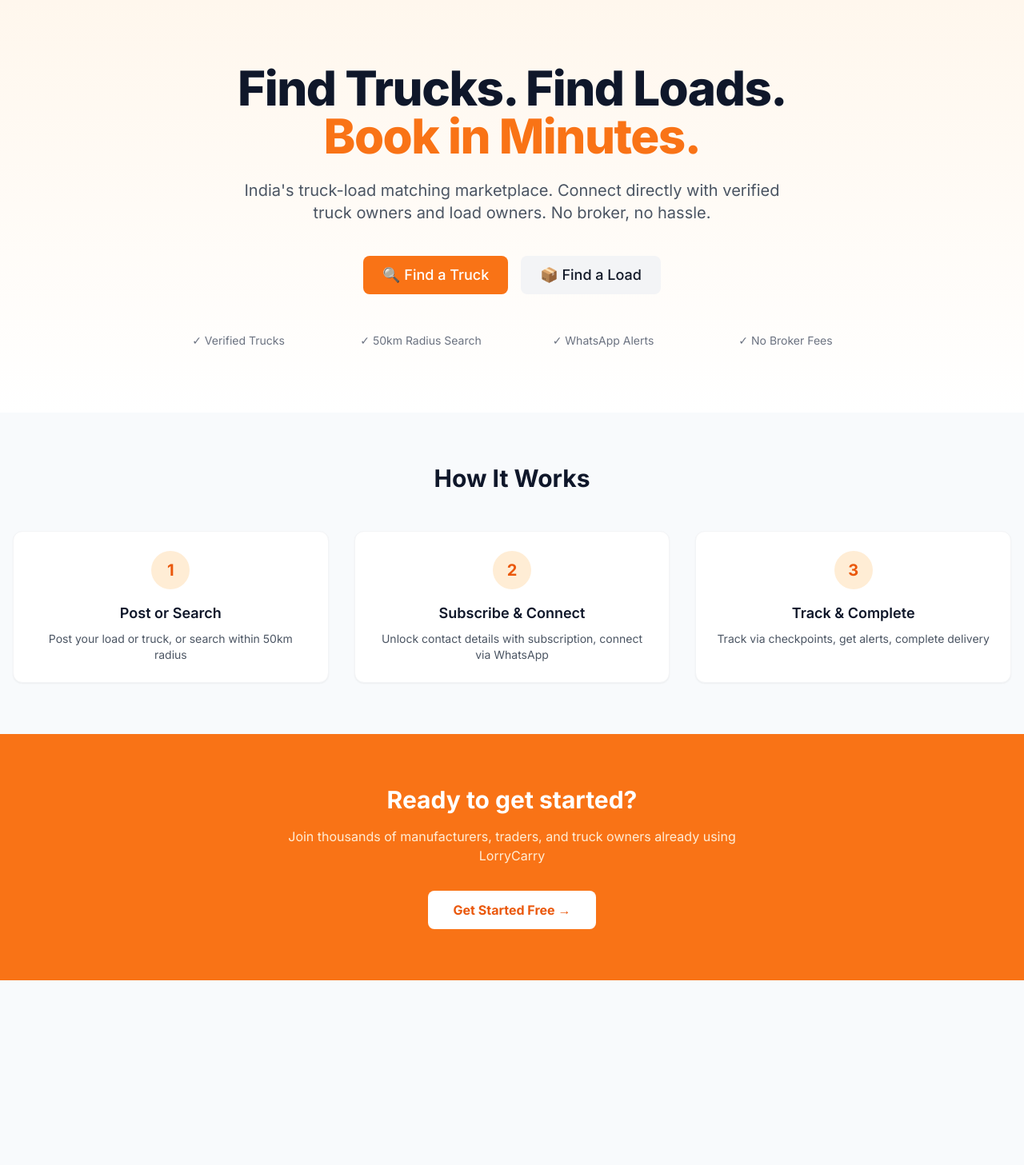
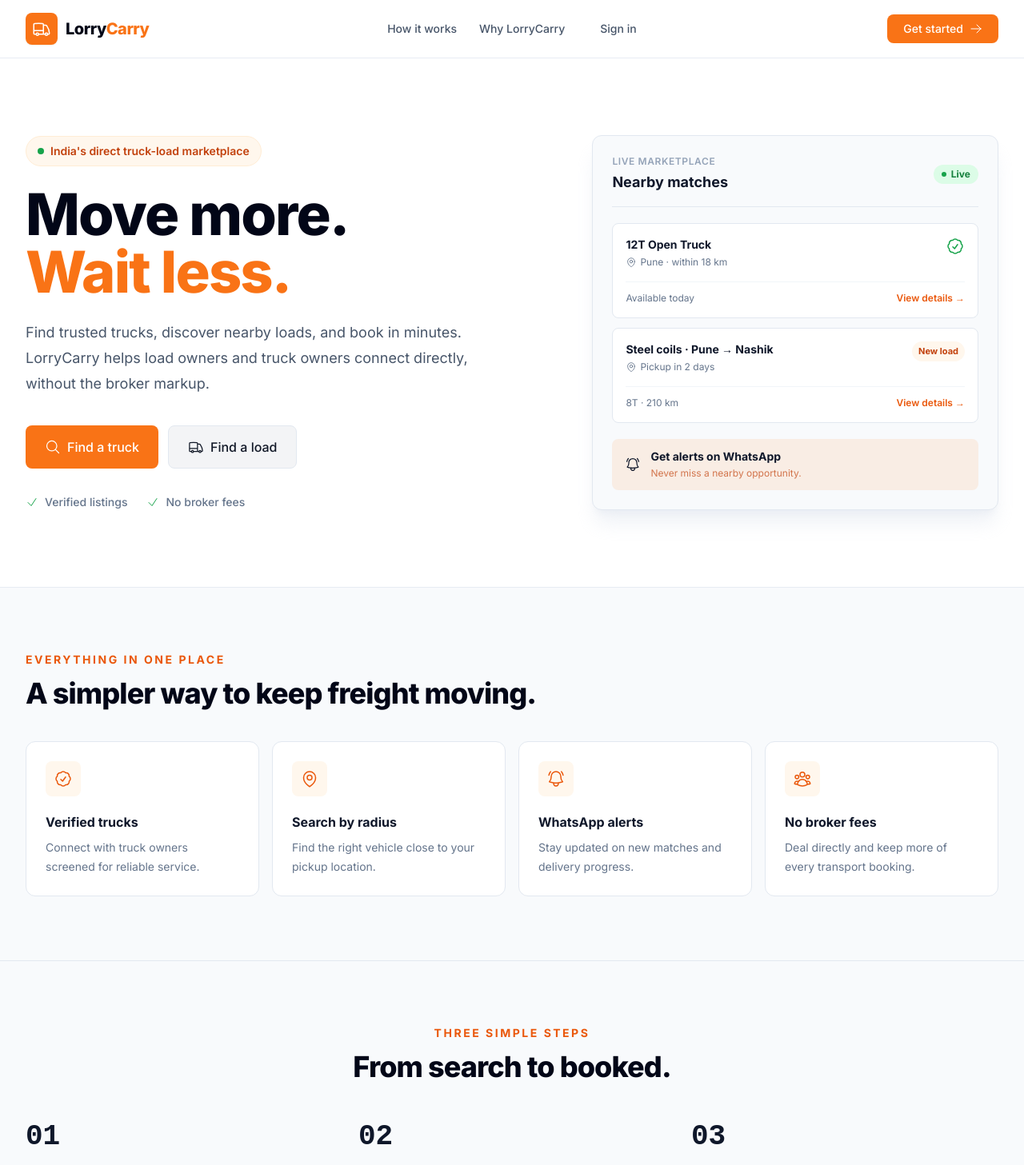
Before and after one commit to ghabilaadithyaa624/lorry_services, a Next.js app in the folder apps/web/: page / in a window 1280 px wide. Shown: the top 1457 px of the page at 80% size. Before the commit the page ends 1226 px from the top, so only its background shows below. Built offline with nearby package versions, Linux system fonts and the light colour scheme.

Commit message:
feat: add PostCSS config and update HomePage layout with new icons and benefits
Co-authored-by: GHABILAADITHYAA624 <133510254+ghabilaadithyaa624@users.noreply.github.com>

```diff
--- /dev/null
+++ b/apps/web/postcss.config.js
@@ -0,0 +1,6 @@
+module.exports = {
+  plugins: {
+    tailwindcss: {},
+    autoprefixer: {},
+  },
+}
--- a/apps/web/src/app/page.tsx
+++ b/apps/web/src/app/page.tsx
@@ -1,85 +1,106 @@
 import Link from 'next/link'
+import {
+  ArrowRightIcon,
+  BellAlertIcon,
+  CheckBadgeIcon,
+  CheckIcon,
+  MapPinIcon,
+  MagnifyingGlassIcon,
+  TruckIcon,
+  UserGroupIcon,
+} from '@heroicons/react/24/outline'
+
+const benefits = [
+  { icon: CheckBadgeIcon, title: 'Verified trucks', text: 'Connect with truck owners screened for reliable service.' },
+  { icon: MapPinIcon, title: 'Search by radius', text: 'Find the right vehicle close to your pickup location.' },
+  { icon: BellAlertIcon, title: 'WhatsApp alerts', text: 'Stay updated on new matches and delivery progress.' },
+  { icon: UserGroupIcon, title: 'No broker fees', text: 'Deal directly and keep more of every transport booking.' },
+]
+
+const steps = [
+  { number: '01', title: 'Post or search', text: 'Tell us what you need moved, or find an available truck near you.' },
+  { number: '02', title: 'Connect directly', text: 'Review the details, unlock contact, and chat with the right match.' },
+  { number: '03', title: 'Move with confidence', text: 'Track checkpoints and keep everyone aligned until delivery.' },
+]
 
 export default function HomePage() {
   return (
-    <main className="min-h-screen">
-      {/* Hero */}
-      <section className="relative bg-gradient-to-b from-orange-50 to-white dark:from-gray-900 dark:to-background-dark py-20 px-4 sm:px-6 lg:px-8">
-        <div className="max-w-7xl mx-auto text-center">
-          <h1 className="text-4xl sm:text-6xl font-extrabold tracking-tight mb-6">
-            Find Trucks. Find Loads.
-            <span className="block text-primary-500">Book in Minutes.</span>
-          </h1>
+    <main className="min-h-screen overflow-hidden bg-background-light dark:bg-background-dark">
+      <header className="border-b border-slate-200/80 bg-white/90 backdrop-blur dark:border-gray-800 dark:bg-gray-950/90">
+        <div className="mx-auto flex max-w-7xl items-center justify-between px-5 py-4 sm:px-8">
+          <Link href="/" className="flex items-center gap-2.5" aria-label="LorryCarry home">
+            <span className="flex w-10 h-10 items-center justify-center rounded-button bg-primary-500 text-white shadow-sm">
+              <TruckIcon className="w-6 h-6" aria-hidden="true" />
+            </span>
+            <span className="text-xl font-extrabold tracking-tight text-slate-950 dark:text-white">Lorry<span className="text-primary-500">Carry</span></span>
+          </Link>
+          <nav className="hidden items-center gap-7 text-sm font-medium text-slate-600 md:flex dark:text-gray-300" aria-label="Main navigation">
+            <a href="#how-it-works" className="transition-colors hover:text-primary-600">How it works</a>
+            <a href="#benefits" className="transition-colors hover:text-primary-600">Why LorryCarry</a>
+            <Link href="/login" className="rounded-button px-4 py-2 transition-colors hover:bg-primary-50 hover:text-primary-600 dark:hover:bg-gray-900">Sign in</Link>
+          </nav>
+          <Link href="/role-select" className="btn-primary inline-flex items-center gap-2 px-4 py-2 text-sm sm:px-5">
+            Get started <ArrowRightIcon className="w-4 h-4" aria-hidden="true" />
+          </Link>
+        </div>
+      </header>
 
-          <p className="max-w-2xl mx-auto text-lg sm:text-xl text-gray-600 dark:text-gray-300 mb-10">
-            India's truck-load matching marketplace. Connect directly with verified truck owners
-            and load owners. No broker, no hassle.
-          </p>
-
-          <div className="flex flex-col sm:flex-row gap-4 justify-center mb-12">
-            <Link href="/search?type=truck" className="btn-primary text-lg">
-              🔍 Find a Truck
-            </Link>
-            <Link href="/search?type=load" className="btn-secondary text-lg">
-              📦 Find a Load
-            </Link>
+      <section className="relative border-b border-slate-200/80 bg-white dark:border-gray-800 dark:bg-gray-950">
+        <div className="mx-auto grid max-w-7xl items-center gap-12 px-5 py-16 sm:px-8 sm:py-20 lg:grid-cols-[1.05fr_0.95fr] lg:gap-20 lg:py-24">
+          <div>
+            <div className="mb-6 inline-flex items-center gap-2 rounded-full border border-primary-100 bg-primary-50 px-3.5 py-2 text-sm font-semibold text-primary-700 dark:border-primary-700/30 dark:bg-primary-500/10 dark:text-primary-300">
+              <span className="w-2 h-2 rounded-full bg-verified" aria-hidden="true" /> India&apos;s direct truck-load marketplace
+            </div>
+            <h1 className="max-w-2xl text-balance text-5xl font-extrabold leading-[1.08] tracking-tight text-slate-950 sm:text-6xl lg:text-7xl dark:text-white">
+              Move more.<br /><span className="text-primary-500">Wait less.</span>
+            </h1>
+            <p className="mt-6 max-w-xl text-pretty text-lg leading-8 text-slate-600 dark:text-gray-300">
+              Find trusted trucks, discover nearby loads, and book in minutes. LorryCarry helps load owners and truck owners connect directly, without the broker markup.
+            </p>
+            <div className="mt-9 flex flex-col gap-3 sm:flex-row">
+              <Link href="/search?type=truck" className="btn-primary inline-flex items-center justify-center gap-2 px-6 py-3.5">
+                <MagnifyingGlassIcon className="w-5 h-5" aria-hidden="true" /> Find a truck
+              </Link>
+              <Link href="/search?type=load" className="btn-secondary inline-flex items-center justify-center gap-2 border border-slate-200 px-6 py-3.5 dark:border-gray-700 dark:bg-gray-900 dark:text-gray-100 dark:hover:bg-gray-800">
+                <TruckIcon className="w-5 h-5" aria-hidden="true" /> Find a load
+              </Link>
+            </div>
+            <div className="mt-8 flex flex-wrap items-center gap-x-6 gap-y-3 text-sm font-medium text-slate-500 dark:text-gray-400">
+              <span className="inline-flex items-center gap-2"><CheckIcon className="w-4 h-4 text-verified" aria-hidden="true" /> Verified listings</span>
+              <span className="inline-flex items-center gap-2"><CheckIcon className="w-4 h-4 text-verified" aria-hidden="true" /> No broker fees</span>
+            </div>
           </div>
 
-          <div className="grid grid-cols-2 md:grid-cols-4 gap-4 max-w-4xl mx-auto text-sm text-gray-500 dark:text-gray-400">
-            <div>✓ Verified Trucks</div>
-            <div>✓ 50km Radius Search</div>
-            <div>✓ WhatsApp Alerts</div>
-            <div>✓ No Broker Fees</div>
+          <div className="relative lg:pl-8">
+            <div className="rounded-card border border-slate-200 bg-slate-50 p-4 shadow-xl shadow-slate-200/60 sm:p-6 dark:border-gray-800 dark:bg-gray-900 dark:shadow-black/20">
+              <div className="flex items-center justify-between border-b border-slate-200 pb-4 dark:border-gray-800">
+                <div><p className="text-xs font-semibold uppercase tracking-wider text-slate-400">Live marketplace</p><p className="mt-1 text-lg font-bold text-slate-900 dark:text-white">Nearby matches</p></div>
+                <span className="inline-flex items-center gap-1.5 rounded-full bg-green-100 px-2.5 py-1 text-xs font-bold text-green-700 dark:bg-green-500/10 dark:text-green-400"><span className="w-1.5 h-1.5 rounded-full bg-verified" /> Live</span>
+              </div>
+              <div className="mt-5 rounded-button border border-slate-200 bg-white p-4 dark:border-gray-700 dark:bg-gray-950">
+                <div className="flex items-start justify-between gap-4"><div><p className="text-sm font-bold text-slate-900 dark:text-white">12T Open Truck</p><p className="mt-1 flex items-center gap-1 text-xs text-slate-500"><MapPinIcon className="size-3.5" /> Pune · within 18 km</p></div><CheckBadgeIcon className="w-6 h-6 text-verified" /></div>
+                <div className="mt-4 flex items-center justify-between border-t border-slate-100 pt-3 text-xs dark:border-gray-800"><span className="text-slate-500">Available today</span><span className="font-semibold text-primary-600">View details →</span></div>
+              </div>
+              <div className="mt-3 rounded-button border border-slate-200 bg-white p-4 dark:border-gray-700 dark:bg-gray-950">
+                <div className="flex items-start justify-between gap-4"><div><p className="text-sm font-bold text-slate-900 dark:text-white">Steel coils · Pune → Nashik</p><p className="mt-1 flex items-center gap-1 text-xs text-slate-500"><MapPinIcon className="size-3.5" /> Pickup in 2 days</p></div><span className="rounded-full bg-primary-50 px-2 py-1 text-[11px] font-bold text-primary-700 dark:bg-primary-500/10 dark:text-primary-300">New load</span></div>
+                <div className="mt-4 flex items-center justify-between border-t border-slate-100 pt-3 text-xs dark:border-gray-800"><span className="text-slate-500">8T · 210 km</span><span className="font-semibold text-primary-600">View details →</span></div>
+              </div>
+              <div className="mt-5 flex items-center gap-3 rounded-button bg-primary-500/10 px-4 py-3 text-sm text-primary-800 dark:text-primary-200"><BellAlertIcon className="w-5 h-5 shrink-0" /><span><strong>Get alerts on WhatsApp</strong><br /><span className="text-xs text-primary-700/70 dark:text-primary-300/70">Never miss a nearby opportunity.</span></span></div>
+            </div>
           </div>
         </div>
       </section>
 
-      {/* How it Works */}
-      <section className="py-16 px-4 max-w-7xl mx-auto">
-        <h2 className="text-3xl font-bold text-center mb-12">How It Works</h2>
-        <div className="grid md:grid-cols-3 gap-8">
-          <div className="card p-6 text-center">
-            <div className="w-12 h-12 bg-primary-100 text-primary-600 rounded-full flex items-center justify-center font-bold text-xl mx-auto mb-4">
-              1
-            </div>
-            <h3 className="font-semibold text-lg mb-2">Post or Search</h3>
-            <p className="text-gray-600 dark:text-gray-400 text-sm">
-              Post your load or truck, or search within 50km radius
-            </p>
-          </div>
-
-          <div className="card p-6 text-center">
-            <div className="w-12 h-12 bg-primary-100 text-primary-600 rounded-full flex items-center justify-center font-bold text-xl mx-auto mb-4">
-              2
-            </div>
-            <h3 className="font-semibold text-lg mb-2">Subscribe & Connect</h3>
-            <p className="text-gray-600 dark:text-gray-400 text-sm">
-              Unlock contact details with subscription, connect via WhatsApp
-            </p>
-          </div>
-
-          <div className="card p-6 text-center">
-            <div className="w-12 h-12 bg-primary-100 text-primary-600 rounded-full flex items-center justify-center font-bold text-xl mx-auto mb-4">
-              3
-            </div>
-            <h3 className="font-semibold text-lg mb-2">Track & Complete</h3>
-            <p className="text-gray-600 dark:text-gray-400 text-sm">
-              Track via checkpoints, get alerts, complete delivery
-            </p>
-          </div>
-        </div>
+      <section id="benefits" className="mx-auto max-w-7xl px-5 py-16 sm:px-8 lg:py-20">
+        <div className="max-w-2xl"><p className="text-sm font-bold uppercase tracking-[0.18em] text-primary-600">Everything in one place</p><h2 className="mt-3 text-3xl font-extrabold tracking-tight text-slate-950 sm:text-4xl dark:text-white">A simpler way to keep freight moving.</h2></div>
+        <div className="mt-10 grid gap-4 sm:grid-cols-2 lg:grid-cols-4">{benefits.map(({ icon: Icon, title, text }) => <article key={title} className="rounded-card border border-slate-200 bg-white p-6 transition-transform hover:-translate-y-1 hover:shadow-lg dark:border-gray-800 dark:bg-gray-900"><div className="flex size-11 items-center justify-center rounded-button bg-primary-50 text-primary-600 dark:bg-primary-500/10 dark:text-primary-300"><Icon className="w-6 h-6" aria-hidden="true" /></div><h3 className="mt-5 font-bold text-slate-900 dark:text-white">{title}</h3><p className="mt-2 text-sm leading-6 text-slate-500 dark:text-gray-400">{text}</p></article>)}</div>
       </section>
 
-      {/* CTA */}
-      <section className="bg-primary-500 text-white py-16 px-4 text-center">
-        <h2 className="text-3xl font-bold mb-4">Ready to get started?</h2>
-        <p className="mb-8 text-primary-100 max-w-xl mx-auto">
-          Join thousands of manufacturers, traders, and truck owners already using LorryCarry
-        </p>
-        <Link href="/login" className="bg-white text-primary-600 hover:bg-gray-100 font-bold py-3 px-8 rounded-button inline-block transition-colors">
-          Get Started Free →
-        </Link>
-      </section>
+      <section id="how-it-works" className="border-y border-slate-200 bg-slate-50 dark:border-gray-800 dark:bg-gray-900/50"><div className="mx-auto max-w-7xl px-5 py-16 sm:px-8 lg:py-20"><div className="text-center"><p className="text-sm font-bold uppercase tracking-[0.18em] text-primary-600">Three simple steps</p><h2 className="mt-3 text-3xl font-extrabold tracking-tight text-slate-950 sm:text-4xl dark:text-white">From search to booked.</h2></div><div className="mt-12 grid gap-8 md:grid-cols-3">{steps.map((step) => <article key={step.number} className="relative"><span className="font-mono text-4xl font-bold text-primary-200 dark:text-primary-500/30">{step.number}</span><h3 className="mt-3 text-xl font-bold text-slate-900 dark:text-white">{step.title}</h3><p className="mt-2 max-w-sm leading-7 text-slate-600 dark:text-gray-400">{step.text}</p></article>)}</div></div></section>
+
+      <section className="bg-primary-500 px-5 py-16 text-center text-white sm:px-8"><h2 className="text-3xl font-extrabold tracking-tight sm:text-4xl">Your next load is closer than you think.</h2><p className="mx-auto mt-4 max-w-xl leading-7 text-primary-50">Whether you are moving goods or moving a truck, LorryCarry gets you to the right match faster.</p><div className="mt-8 flex flex-col justify-center gap-3 sm:flex-row"><Link href="/role-select" className="inline-flex items-center justify-center gap-2 rounded-button bg-white px-6 py-3 font-bold text-primary-700 transition-colors hover:bg-primary-50">Join LorryCarry <ArrowRightIcon className="w-5 h-5" aria-hidden="true" /></Link><Link href="/login" className="inline-flex items-center justify-center rounded-button border border-white/40 px-6 py-3 font-semibold text-white transition-colors hover:bg-white/10">I already have an account</Link></div></section>
+
+      <footer className="bg-slate-950 px-5 py-8 text-center text-sm text-slate-400 sm:px-8"><p><span className="font-bold text-white">Lorry<span className="text-primary-500">Carry</span></span> · Direct connections for a moving India.</p></footer>
     </main>
   )
 }
--- a/apps/web/src/middleware.ts
+++ b/apps/web/src/middleware.ts
@@ -8,7 +8,7 @@ import type { NextRequest } from 'next/server'
  * - Role-based route protection
  */
 
-const PUBLIC_PATHS = ['/login', '/role-select', '/api/auth']
+const PUBLIC_PATHS = ['/', '/login', '/role-select', '/api/auth']
 const LOAD_OWNER_PATHS = ['/dashboard/load-owner', '/post-load', '/my-loads']
 const TRUCK_OWNER_PATHS = ['/dashboard/truck-owner', '/register-truck', '/my-trucks']
 
```
